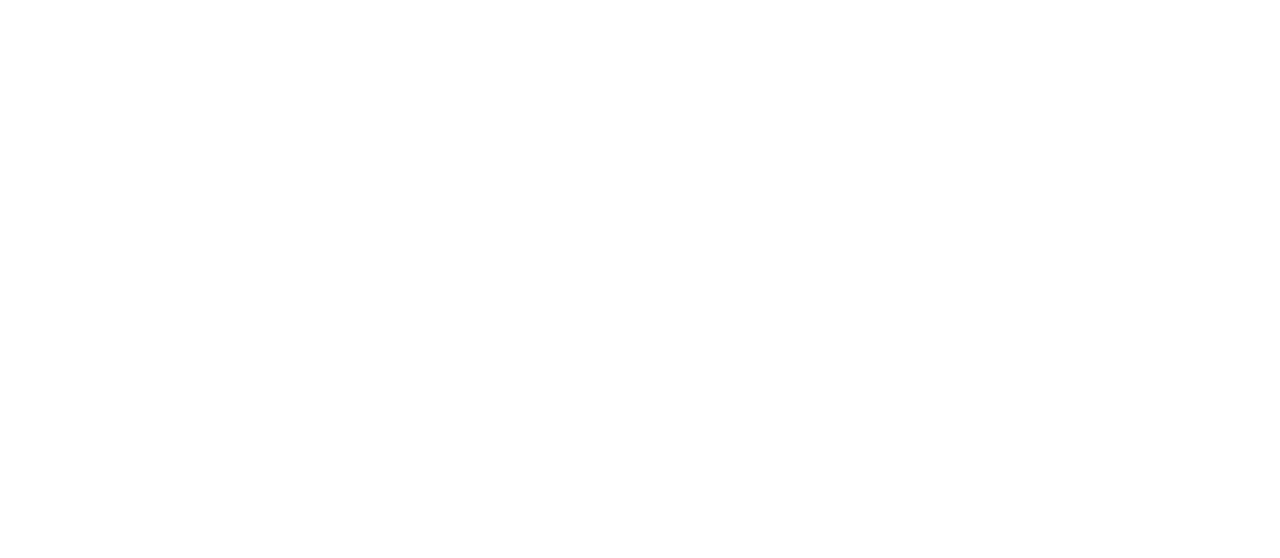
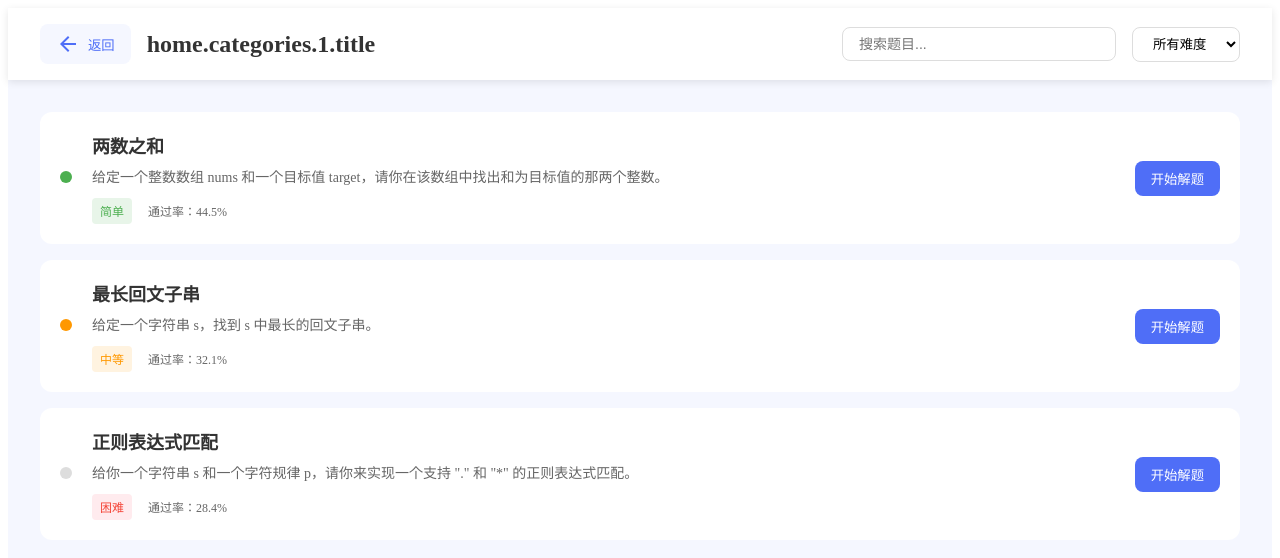
Before and after one commit to indexhtmlhtml/newproject, a Vue app: page /problems/1 in a window 1280 px wide. Before the commit this address had no page. Shown: the top 558 px of the page. Built offline with nearby package versions, Linux system fonts and the light colour scheme.

Commit message:
添加 XML 题目数据存储功能

```diff
--- a/src/locales/index.js
+++ b/src/locales/index.js
@@ -57,6 +57,16 @@
           desc: 'Unit testing, integration testing and QA'
         }
       }
+    },
+    problems: {
+      back: 'Back',
+      searchPlaceholder: 'Search problems...',
+      allDifficulties: 'All Difficulties',
+      easy: 'Easy',
+      medium: 'Medium',
+      hard: 'Hard',
+      solve: 'Solve',
+      successRate: 'Success Rate: {rate}'
     }
   },
   zh: {
@@ -117,6 +127,16 @@
           desc: '单元测试、集成测试和质量保证'
         }
       }
+    },
+    problems: {
+      back: '返回',
+      searchPlaceholder: '搜索题目...',
+      allDifficulties: '所有难度',
+      easy: '简单',
+      medium: '中等',
+      hard: '困难',
+      solve: '开始解题',
+      successRate: '通过率：{rate}'
     }
   },
   ja: {
@@ -177,6 +197,16 @@
           desc: 'ユニットテスト、統合テスト、品質保証'
         }
       }
+    },
+    problems: {
+      back: '戻る',
+      searchPlaceholder: '問題を検索...',
+      allDifficulties: 'すべての難易度',
+      easy: '易しい',
+      medium: '普通',
+      hard: '難しい',
+      solve: '解く',
+      successRate: '成功率：{rate}'
     }
   }
 }
--- a/src/router/index.js
+++ b/src/router/index.js
@@ -2,6 +2,7 @@
 import Login from '../views/Login.vue'
 import Register from '../views/Register.vue'
 import Home from '../views/Home.vue'
+import Problems from '../views/Problems.vue'
 
 const routes = [
   {
@@ -22,6 +23,11 @@
     path: '/home',
     name: 'Home',
     component: Home
+  },
+  {
+    path: '/problems/:category',
+    name: 'Problems',
+    component: Problems
   }
 ]
 
--- a/src/views/Home.vue
+++ b/src/views/Home.vue
@@ -177,8 +177,7 @@
 }
 
 const goToSection = (section) => {
-  // 这里可以添加跳转到具体题库的逻辑
-  console.log(`Navigating to ${section}...`)
+  router.push(`/problems/${section}`)
 }
 
 const languages = {
--- /dev/null
+++ b/src/views/Problems.vue
@@ -0,0 +1,345 @@
+<template>
+  <div class="problems-container">
+    <header class="header">
+      <div class="header-content">
+        <div class="left-section">
+          <button class="back-btn" @click="goBack">
+            <svg xmlns="http://www.w3.org/2000/svg" width="24" height="24" viewBox="0 0 24 24">
+              <path fill="currentColor" d="M20 11H7.83l5.59-5.59L12 4l-8 8 8 8 1.41-1.41L7.83 13H20v-2z"/>
+            </svg>
+            {{ t('problems.back') }}
+          </button>
+          <h1 class="page-title">{{ t(`home.categories.${category}.title`) }}</h1>
+        </div>
+
+        <div class="filters">
+          <div class="search-box">
+            <input
+              type="text"
+              v-model="searchQuery"
+              :placeholder="t('problems.searchPlaceholder')"
+            >
+          </div>
+
+          <select v-model="difficulty" class="difficulty-filter">
+            <option value="">{{ t('problems.allDifficulties') }}</option>
+            <option value="easy">{{ t('problems.easy') }}</option>
+            <option value="medium">{{ t('problems.medium') }}</option>
+            <option value="hard">{{ t('problems.hard') }}</option>
+          </select>
+        </div>
+      </div>
+    </header>
+
+    <main class="main-content">
+      <div class="problems-list">
+        <div v-for="problem in filteredProblems"
+             :key="problem.id"
+             class="problem-card"
+             :class="problem.difficulty">
+          <div class="problem-status">
+            <span class="status-icon" :class="problem.status"></span>
+          </div>
+
+          <div class="problem-info">
+            <h3 class="problem-title">{{ problem.title }}</h3>
+            <p class="problem-desc">{{ problem.description }}</p>
+
+            <div class="problem-meta">
+              <span class="difficulty-tag" :class="problem.difficulty">
+                {{ t(`problems.${problem.difficulty}`) }}
+              </span>
+              <span class="success-rate">
+                {{ t('problems.successRate', { rate: problem.successRate }) }}
+              </span>
+            </div>
+          </div>
+
+          <button class="solve-btn" @click="solveProblem(problem.id)">
+            {{ t('problems.solve') }}
+          </button>
+        </div>
+      </div>
+    </main>
+  </div>
+</template>
+
+<script setup>
+import { ref, computed } from 'vue'
+import { useRouter, useRoute } from 'vue-router'
+import { messages } from '../locales'
+
+const router = useRouter()
+const route = useRoute()
+const category = route.params.category
+const currentLocale = ref('zh')
+const searchQuery = ref('')
+const difficulty = ref('')
+
+// 模拟题目数据
+const problems = ref([
+  {
+    id: 1,
+    title: '两数之和',
+    description: '给定一个整数数组 nums 和一个目标值 target，请你在该数组中找出和为目标值的那两个整数。',
+    difficulty: 'easy',
+    successRate: '44.5%',
+    status: 'solved'
+  },
+  {
+    id: 2,
+    title: '最长回文子串',
+    description: '给定一个字符串 s，找到 s 中最长的回文子串。',
+    difficulty: 'medium',
+    successRate: '32.1%',
+    status: 'attempted'
+  },
+  {
+    id: 3,
+    title: '正则表达式匹配',
+    description: '给你一个字符串 s 和一个字符规律 p，请你来实现一个支持 "." 和 "*" 的正则表达式匹配。',
+    difficulty: 'hard',
+    successRate: '28.4%',
+    status: 'unsolved'
+  }
+])
+
+const filteredProblems = computed(() => {
+  return problems.value.filter(problem => {
+    const matchesSearch = problem.title.toLowerCase().includes(searchQuery.value.toLowerCase()) ||
+                         problem.description.toLowerCase().includes(searchQuery.value.toLowerCase())
+    const matchesDifficulty = !difficulty.value || problem.difficulty === difficulty.value
+    return matchesSearch && matchesDifficulty
+  })
+})
+
+const goBack = () => {
+  router.push('/home')
+}
+
+const solveProblem = (problemId) => {
+  console.log(`Solving problem ${problemId}`)
+}
+
+const t = (key, params = {}) => {
+  const keys = key.split('.')
+  let result = messages[currentLocale.value]
+  for (const k of keys) {
+    if (!result) return key
+    result = result[k]
+  }
+  if (typeof result === 'string') {
+    return result.replace(/\{(\w+)\}/g, (_, key) => params[key] || '')
+  }
+  return key
+}
+</script>
+
+<style scoped>
+.problems-container {
+  min-height: 100vh;
+  background: #f5f7ff;
+}
+
+.header {
+  background: white;
+  box-shadow: 0 2px 8px rgba(0, 0, 0, 0.1);
+  padding: 16px 0;
+  position: sticky;
+  top: 0;
+  z-index: 100;
+}
+
+.header-content {
+  max-width: 1200px;
+  margin: 0 auto;
+  padding: 0 20px;
+  display: flex;
+  justify-content: space-between;
+  align-items: center;
+}
+
+.left-section {
+  display: flex;
+  align-items: center;
+  gap: 16px;
+}
+
+.back-btn {
+  display: flex;
+  align-items: center;
+  gap: 8px;
+  padding: 8px 16px;
+  border: none;
+  border-radius: 8px;
+  background: #f5f7ff;
+  color: #4F6EF7;
+  cursor: pointer;
+  transition: all 0.3s ease;
+}
+
+.back-btn:hover {
+  background: #e9ecff;
+  transform: translateX(-4px);
+}
+
+.page-title {
+  font-size: 24px;
+  color: #333;
+  margin: 0;
+}
+
+.filters {
+  display: flex;
+  gap: 16px;
+}
+
+.search-box input {
+  padding: 8px 16px;
+  border: 1px solid #ddd;
+  border-radius: 8px;
+  width: 240px;
+  font-size: 14px;
+}
+
+.difficulty-filter {
+  padding: 8px 16px;
+  border: 1px solid #ddd;
+  border-radius: 8px;
+  background: white;
+  cursor: pointer;
+}
+
+.main-content {
+  max-width: 1200px;
+  margin: 32px auto;
+  padding: 0 20px;
+}
+
+.problems-list {
+  display: grid;
+  gap: 16px;
+}
+
+.problem-card {
+  background: white;
+  border-radius: 12px;
+  padding: 20px;
+  display: flex;
+  align-items: center;
+  gap: 20px;
+  transition: all 0.3s ease;
+}
+
+.problem-card:hover {
+  transform: translateY(-2px);
+  box-shadow: 0 4px 12px rgba(0, 0, 0, 0.1);
+}
+
+.status-icon {
+  width: 12px;
+  height: 12px;
+  border-radius: 50%;
+  display: inline-block;
+}
+
+.status-icon.solved {
+  background: #4CAF50;
+}
+
+.status-icon.attempted {
+  background: #FF9800;
+}
+
+.status-icon.unsolved {
+  background: #ddd;
+}
+
+.problem-info {
+  flex: 1;
+}
+
+.problem-title {
+  font-size: 18px;
+  color: #333;
+  margin: 0 0 8px;
+}
+
+.problem-desc {
+  color: #666;
+  font-size: 14px;
+  margin: 0 0 12px;
+}
+
+.problem-meta {
+  display: flex;
+  align-items: center;
+  gap: 16px;
+}
+
+.difficulty-tag {
+  padding: 4px 8px;
+  border-radius: 4px;
+  font-size: 12px;
+  font-weight: 500;
+}
+
+.difficulty-tag.easy {
+  background: #E8F5E9;
+  color: #4CAF50;
+}
+
+.difficulty-tag.medium {
+  background: #FFF3E0;
+  color: #FF9800;
+}
+
+.difficulty-tag.hard {
+  background: #FFEBEE;
+  color: #F44336;
+}
+
+.success-rate {
+  font-size: 12px;
+  color: #666;
+}
+
+.solve-btn {
+  padding: 8px 16px;
+  border: none;
+  border-radius: 8px;
+  background: #4F6EF7;
+  color: white;
+  cursor: pointer;
+  transition: all 0.3s ease;
+}
+
+.solve-btn:hover {
+  background: #3D5CE5;
+}
+
+@media (max-width: 768px) {
+  .header-content {
+    flex-direction: column;
+    gap: 16px;
+  }
+
+  .filters {
+    width: 100%;
+    flex-direction: column;
+  }
+
+  .search-box input {
+    width: 100%;
+  }
+
+  .problem-card {
+    flex-direction: column;
+    text-align: center;
+  }
+
+  .problem-meta {
+    justify-content: center;
+  }
+}
+</style>
```
